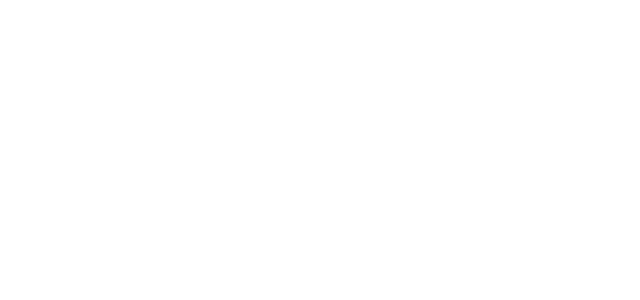
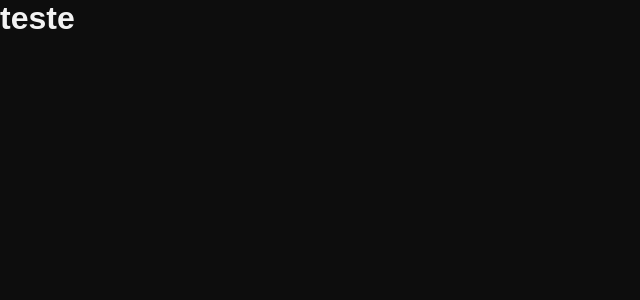
Before and after one commit to Jessica-Garcia/vehicle-registration, a React (Vite) app: page / in a window 1280 px wide. Shown: the top 300 px of the page, without its empty margins (0-640 px from the left). Built offline with nearby package versions, Linux system fonts and the light colour scheme.

Commit message:
refactor: set global style

```diff
--- a/src/App.tsx
+++ b/src/App.tsx
@@ -1,6 +1,12 @@
 import { ThemeProvider } from 'styled-components'
+import { GlobalStyle } from './styles/global'
 import { defaultTheme } from './styles/themes/default'
 
 export function App() {
-  return <ThemeProvider theme={defaultTheme}></ThemeProvider>
+  return (
+    <ThemeProvider theme={defaultTheme}>
+      <h1>teste</h1>
+      <GlobalStyle />
+    </ThemeProvider>
+  )
 }
--- /dev/null
+++ b/src/styles/global.ts
@@ -0,0 +1,25 @@
+import { createGlobalStyle } from 'styled-components'
+
+export const GlobalStyle = createGlobalStyle`
+   * {
+        margin: 0;
+        padding: 0;
+        box-sizing: border-box;
+   }
+
+   :focus{
+        outline: 0;
+        box-shadow: 0 0 0 2px ${(props) => props.theme['purple-500']};
+   }
+
+   body {
+        background: ${(props) => props.theme['purple-900']};
+        color: ${(props) => props.theme['gray-100']};
+   }
+
+   body, input, textarea, button {
+        font-family: 'Oxygen', sans-serif;
+        font-weight: 400;
+        font-size: 1rem;
+   }
+`
```
